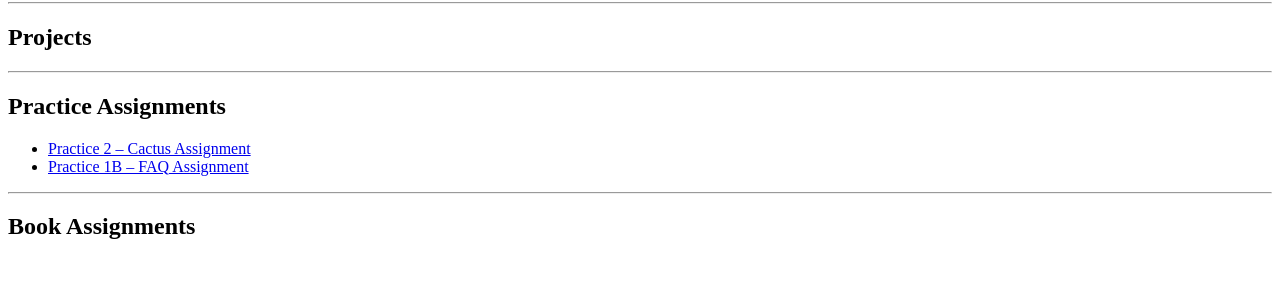
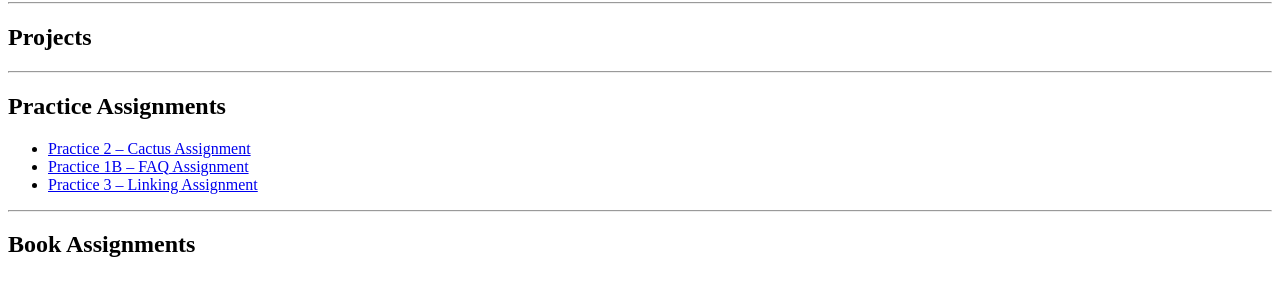
Before and after one commit to SkylerTerry/Tech2420-Homework, a plain HTML site: page index.html in a window 1280 px wide. Shown: the part 78-374 px from the top of the page. Drawn offline with Linux system fonts and the light colour scheme.

Commit message:
Update index.html

```diff
--- a/index.html
+++ b/index.html
@@ -15,6 +15,7 @@
   <ul>
     <li><a href="cactus.html">Practice 2 – Cactus Assignment</a></li>
     <li><a href="Practice1B file.html">Practice 1B – FAQ Assignment</a></li>
+    <li><a href="HTML Practice 3/HTML3Files/index.html">Practice 3 – Linking Assignment</a></li>
   </ul>
 
   <hr />
```
